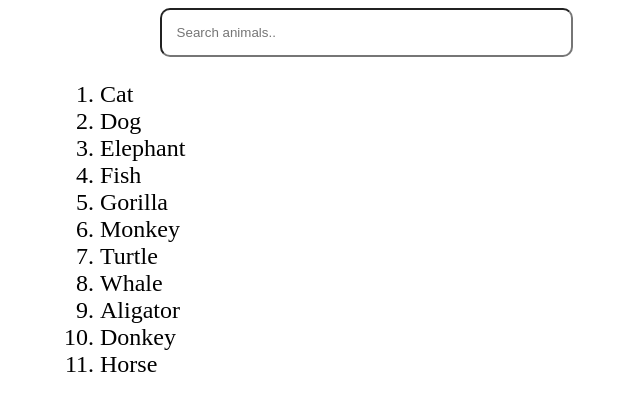
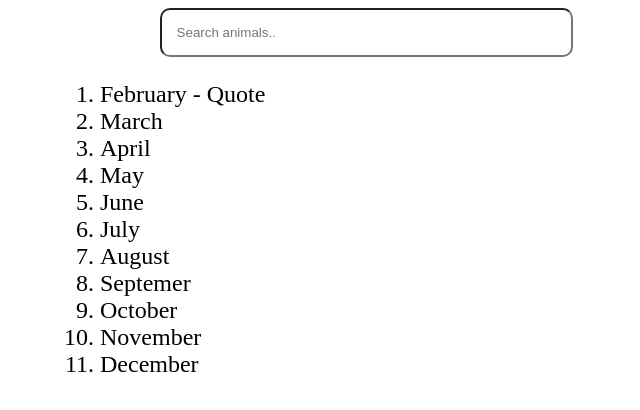
Before and after one commit to project-manager-globe/CustomerJourney25, a plain HTML site: page index.html in a window 1280 px wide. Shown: the whole page, without its empty margins (38-678 px from the left). Drawn offline with Linux system fonts and the light colour scheme.

Commit message:
Update index.html

```diff
--- a/index.html
+++ b/index.html
@@ -13,17 +13,17 @@
 
     <!-- ordered list -->
     <ol id='list'>
-        <li class="animals">Cat</li>
-        <li class="animals">Dog</li>
-        <li class="animals">Elephant</li>
-        <li class="animals">Fish</li>
-        <li class="animals">Gorilla</li>
-        <li class="animals">Monkey</li>
-        <li class="animals">Turtle</li>
-        <li class="animals">Whale</li>
-        <li class="animals">Aligator</li>
-        <li class="animals">Donkey</li>
-        <li class="animals">Horse</li>
+        <li class="animals">February - Quote</li>
+        <li class="animals">March</li>
+        <li class="animals">April</li>
+        <li class="animals">May</li>
+        <li class="animals">June</li>
+        <li class="animals">July</li>
+        <li class="animals">August</li>
+        <li class="animals">Septemer</li>
+        <li class="animals">October</li>
+        <li class="animals">November</li>
+        <li class="animals">December</li>
     </ol>
 
     <!-- linking javascript -->
```
